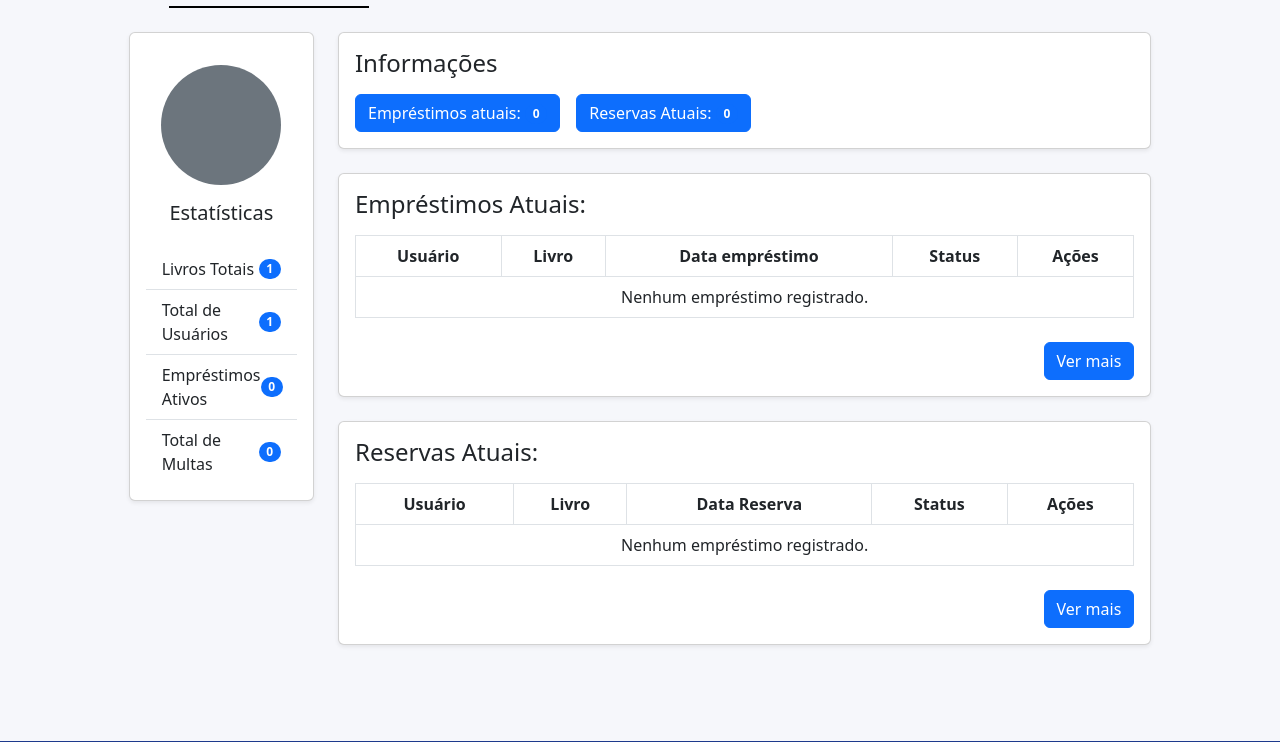
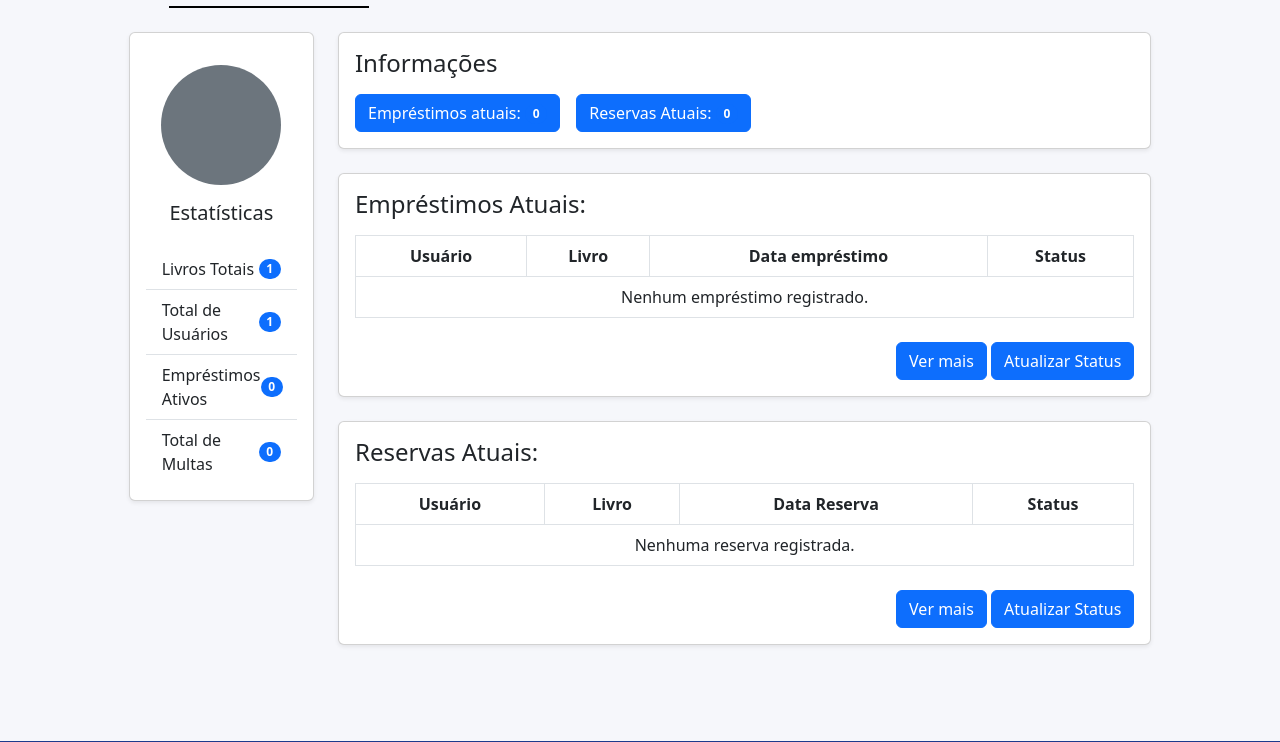
Before and after one commit to SENAI-Morvan-Figueiredo/Os-3-mosqueteiros---Biblioteca, a Django app: page /bibliotecario/emprestimos_atuais in a window 1280 px wide. Shown: the part 350-1092 px from the top of the page. Run offline with Django 5.2, Linux system fonts and the light colour scheme; tables that the repository leaves empty hold one stand-in row (values such as "Sample post").

Commit message:
adiciona funcionalidade para atualizar status de empréstimos e reservas (todo: melhorar busca na tela de empréstimos)

```diff
--- a/BibliotecaEstrela/Bibliotecario/templates/emprestimos_atuais.html
+++ b/BibliotecaEstrela/Bibliotecario/templates/emprestimos_atuais.html
@@ -88,6 +88,8 @@
             <div class="card shadow-sm mb-4">
                 <div class="card-body">
                     <h4 class="card-title">Empréstimos Atuais:</h4>
+                    <form method="post" action="{% url 'Bibliotecario:atualizar_status' %}">
+                        {% csrf_token %}
                                 <div class="table-responsive mt-3">
                                     <table class="table table-bordered text-center">
                                         <thead>
@@ -95,9 +97,7 @@
                                                 <th>Usuário</th>
                                                 <th>Livro</th>
                                                 <th>Data empréstimo</th>
-                                    <!-- <th>Data devolução</th> -->
                                                 <th>Status</th>
-                                    <th>Ações</th>
                                             </tr>
                                         </thead>
                                         <tbody>
@@ -106,27 +106,37 @@
                                                 <td>{{ emprestimo.id_user.username }}</td>
                                                 <td>{{ emprestimo.id_livro.nome }}</td>
                                                 <td>{{ emprestimo.data_emprestimo|date:"d/m/Y" }}</td>
-                                    <!-- <td>{{ emprestimo.data_devolucao|date:"d/m/Y" }}</td> -->
-                                    <td>{{ emprestimo.status }}</td>
-                                    <td><a href="#">Detalhes</a></td>
+                                                <td>
+                                                    <select class="form-select" name="status_{{ emprestimo.id }}">
+                                                        <option value="Disponível para retirar" {% if emprestimo.status == "Disponível para retirar" %}selected{% endif %}>Disponível para Retirar</option>
+                                                        <option value="Retirado" {% if emprestimo.status == "Retirado" %}selected{% endif %}>Retirado</option>
+                                                        <option value="Devolvido" {% if emprestimo.status == "Devolvido" %}selected{% endif %}>Devolvido</option>
+                                                    </select>
+                                                </td>
                                             </tr>
                                             {% empty %}
                                             <tr>
-                                    <td colspan="6">Nenhum empréstimo registrado.</td>
+                                                <td colspan="4">Nenhum empréstimo registrado.</td>
                                             </tr>
                                             {% endfor %}
                                         </tbody>
                                     </table>
                                 </div>
+
                                 <div class="text-end mt-2">
                                     <a href="#" class="btn btn-primary">Ver mais</a>
+                                    <button type="submit" class="btn btn-primary">Atualizar Status</button>
                                 </div>
+                    </form>
+
                 </div>
             </div>
 
             <div class="card shadow-sm mb-4">
                 <div class="card-body">
                     <h4 class="card-title">Reservas Atuais:</h4>
+                    <form method="post" action="{% url 'Bibliotecario:atualizar_status_reservas' %}">
+                        {% csrf_token %}
                         <div class="table-responsive mt-3">
                             <table class="table table-bordered text-center">
                                 <thead>
@@ -134,9 +144,7 @@
                                         <th>Usuário</th>
                                         <th>Livro</th>
                                         <th>Data Reserva</th>
-                                    <!-- <th>Data devolução</th> -->
                                         <th>Status</th>
-                                    <th>Ações</th>
                                     </tr>
                                 </thead>
                                 <tbody>
@@ -145,21 +153,27 @@
                                         <td>{{ reserva.id_user.username }}</td>
                                         <td>{{ reserva.id_livro.nome }}</td>
                                         <td>{{ reserva.data_reserva|date:"d/m/Y" }}</td>
-                                    <!-- <td>{{ emprestimo.data_devolucao|date:"d/m/Y" }}</td> -->
-                                    <td>{{ reserva.status }}</td>
-                                    <td><a href="#">Detalhes</a></td>
+                                        <td>
+                                            <select class="form-select" name="status_{{ reserva.id }}">
+                                                <option value="Em espera" {% if reserva.status == "Em espera" %}selected{% endif %}>Em espera</option>
+                                                <option value="Finalizado" {% if reserva.status == "Finalizado" %}selected{% endif %}>Finalizado</option>
+                                            </select>
+                                        </td>
                                     </tr>
                                     {% empty %}
                                     <tr>
-                                    <td colspan="6">Nenhum empréstimo registrado.</td>
+                                        <td colspan="4">Nenhuma reserva registrada.</td>
                                     </tr>
                                     {% endfor %}
                                 </tbody>
                             </table>
                         </div>
+
                         <div class="text-end mt-2">
                             <a href="#" class="btn btn-primary">Ver mais</a>
+                            <button type="submit" class="btn btn-primary">Atualizar Status</button>
                         </div>
+                    </form>
                 </div>
             </div>
 
--- a/BibliotecaEstrela/Bibliotecario/urls.py
+++ b/BibliotecaEstrela/Bibliotecario/urls.py
@@ -8,4 +8,7 @@ urlpatterns = [
     path("/emprestimos_historico", emprestimos_historico, name="emprestimos_historico"),
     path("/usuarios", usuarios, name="usuarios"),
     path("/dashboard", dashboard, name="dashboard"),
+    path("emprestimos/atualizar_status/", atualizar_status, name="atualizar_status"),
+    path("reservas/atualizar_status/", atualizar_status_reservas, name="atualizar_status_reservas"),
+
 ]
--- a/BibliotecaEstrela/Bibliotecario/views.py
+++ b/BibliotecaEstrela/Bibliotecario/views.py
@@ -4,6 +4,8 @@ from User.models import Usuario
 from Biblioteca.models import Emprestimos, Reserva
 from .forms import GenerosForm, LivrosForm, LivrosGenerosForm
 from django.views.generic import DetailView
+
+
 
 # view para tela inicial (todo: trocar nomes)
 def teste(request):
@@ -34,6 +36,71 @@ def emprestimos_atuais(request):
         "reservas": reservas,
     }
     return render(request, 'emprestimos_atuais.html', context)
+
+from django.contrib import messages
+
+# atualizar status emprestimo
+
+"""
+!!!!!!!!!!!!!!!!!!!!!
+IMPORTANTE:
+Tome cuidado com o "disponivel" ou "indisponivel", digamos que são as "palavras chave", não altera se não estiverenm nestas condições.
+!!!!!!!!!!!!!!!!!!!!!
+"""
+def atualizar_status(request):
+    if request.method == "POST":
+        for key, value in request.POST.items():
+            if key.startswith("status_"):
+                emprestimo_id = key.split("_")[1]
+                novo_status = value
+
+                # Atualiza o status do empréstimo
+                emprestimo = Emprestimos.objects.filter(id=emprestimo_id).first()
+                if emprestimo:
+                    emprestimo.status = novo_status
+                    emprestimo.save()
+
+                    # Atualiza o status do livro (models do livro)
+                    livro = emprestimo.id_livro
+                    if novo_status == "Retirado":
+                        livro.status = "Indisponivel"
+                        livro.save()
+                    elif novo_status == "Devolvido":
+                        livro.status = "disponivel"
+                        livro.save()
+
+        messages.success(request, "Status dos empréstimos atualizados com sucesso!")
+    return redirect("Bibliotecario:emprestimos_atuais")
+
+
+from django.utils import timezone
+
+# atualiza reserva (muda de reserva para empréstimo)
+def atualizar_status_reservas(request):
+    if request.method == "POST":
+        for key, value in request.POST.items():
+            if key.startswith("status_"):
+                reserva_id = key.split("_")[1]
+                novo_status = value
+
+                # Atualiza a reserva
+                reserva = Reserva.objects.filter(id=reserva_id).first()
+                if reserva:
+                    reserva.status = novo_status
+                    reserva.save()
+
+                    # Se for Finalizado, cria um empréstimo automaticamente
+                    if novo_status == "Finalizado":
+                        Emprestimos.objects.create(
+                            id_user=reserva.id_user,
+                            id_livro=reserva.id_livro,
+                            data_emprestimo=timezone.now(),
+                            status="Disponível para retirar"
+                        )
+        messages.success(request, "Status das reservas atualizadas com sucesso!")
+    return redirect("Bibliotecario:emprestimos_atuais")
+
+
 
 # view para empréstimos todos (pesquisa/histórico)
 def emprestimos_historico(request):
```
Lines whose indentation alone changed are shown as unchanged.
